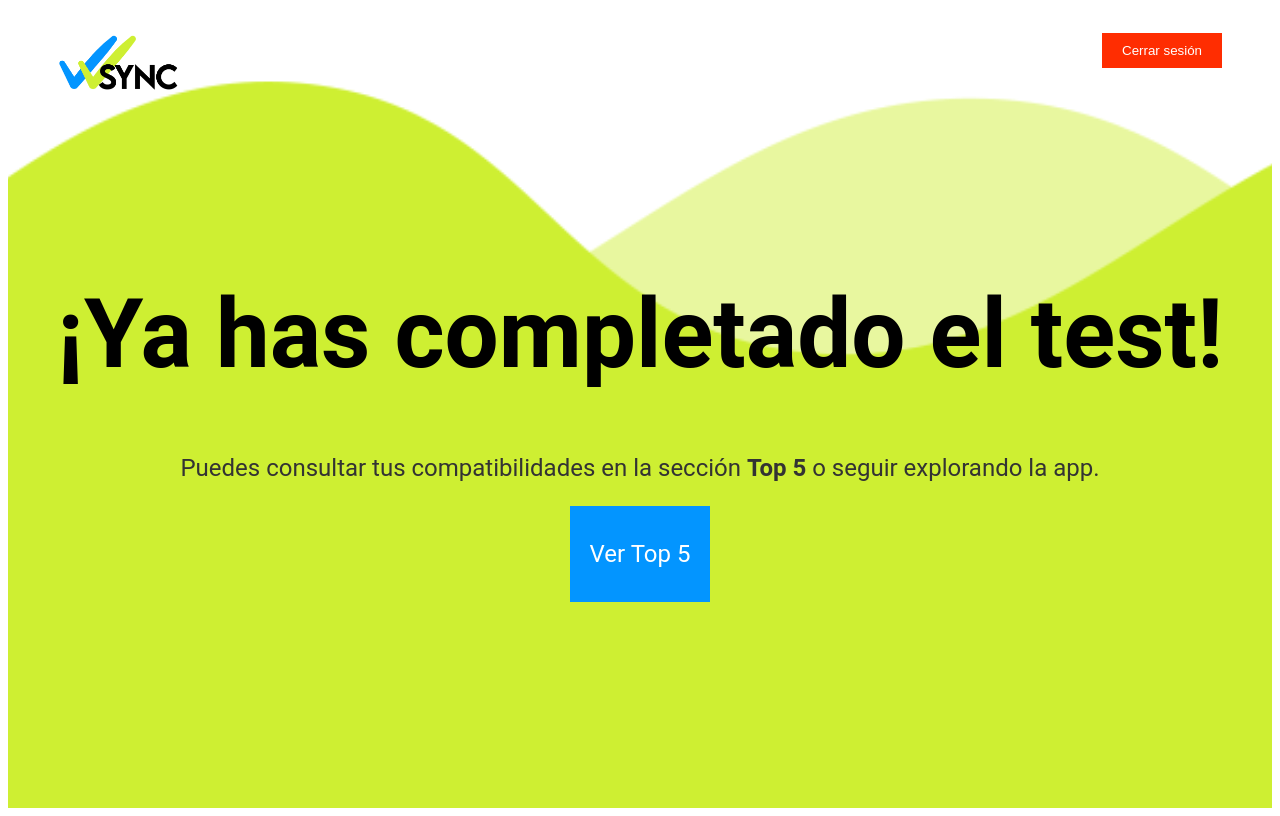
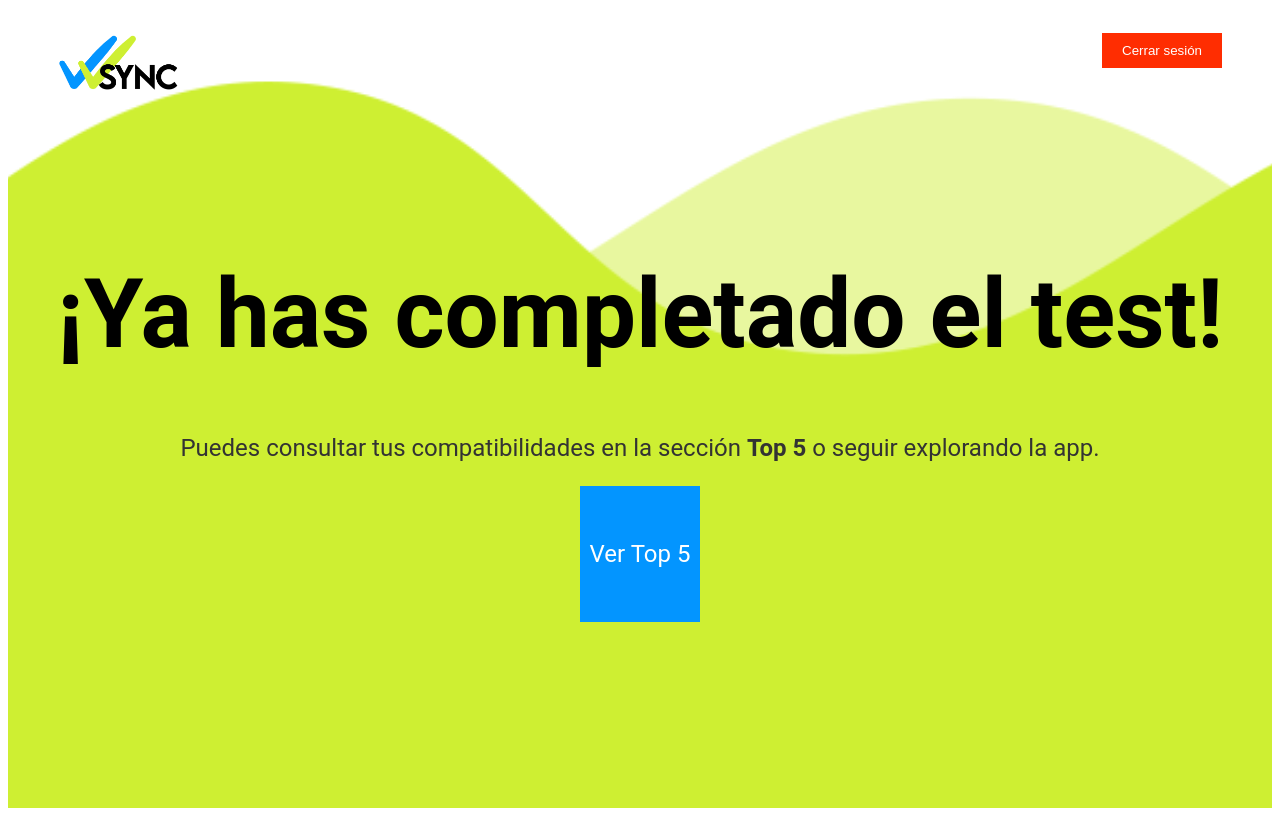
Before and after one commit to eduvilacha/sync, a React (Vite) app: page /test-completado in a window 1280 px wide. Built offline with nearby package versions, Linux system fonts and the light colour scheme.

Commit message:
v2-completo

```diff
--- a/src/index.css
+++ b/src/index.css
@@ -124,7 +124,7 @@
 }
 .pagina-test .botones-avanzar button {
   margin-top: 50px;
-  padding: 20px 8px;
+  padding: 10px 30px;
   font-weight: 500;
 }
 
--- a/src/paginas/TestCompletado.jsx
+++ b/src/paginas/TestCompletado.jsx
@@ -48,7 +48,7 @@ const TestCompletado = () => {
 
         <button
         onClick={() => navigate("/top5")}
-        className="mt-6 py-[10px] px-[20px] text-[#ffffff] bg-[#0395ff] hover:bg-[#0277cc] border-none rounded transition"
+        className="mt-6 py-[30px] px-[10px] text-[#ffffff] bg-[#0395ff] hover:bg-[#0277cc] border-none rounded transition"
          > <p>Ver Top 5</p></button>
 
       </div>
```
